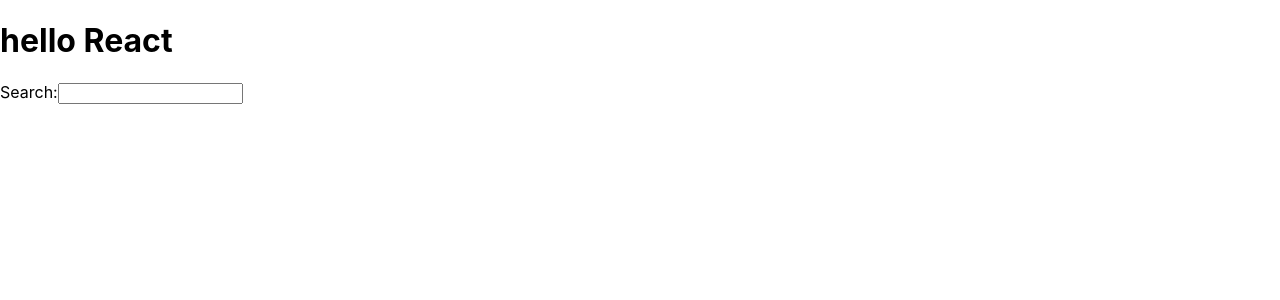
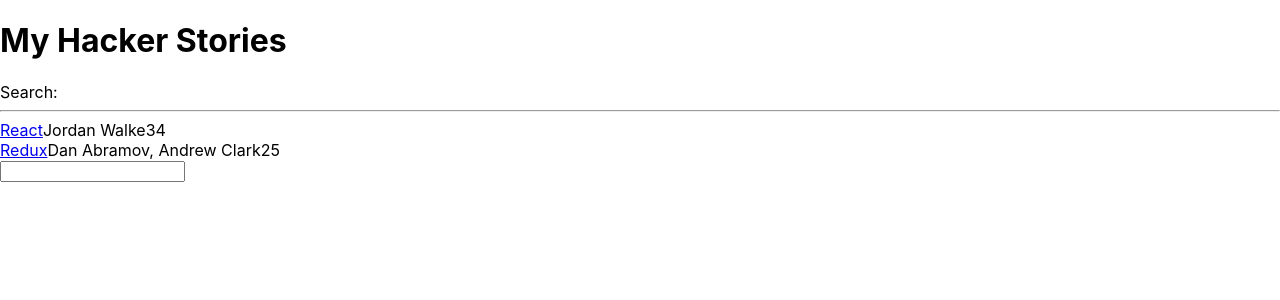
Before and after one commit to manamiueda1/hacker-stories, a React (Create React App) app: page / in a window 1280 px wide. Shown: the top 300 px of the page. Built offline with nearby package versions, Linux system fonts and the light colour scheme.

Commit message:
added list

```diff
--- a/src/App.js
+++ b/src/App.js
@@ -1,25 +1,44 @@
 import logo from "./logo.svg";
 import "./App.css";
 
-const title = "React";
-
-const welcome = {
-  greeting: "Hey",
-  title: "React",
-};
-
-function getTitle(title) {
-  return title;
-}
+const list = [
+  {
+    title: "React",
+    url: "https://reactjs.org",
+    author: "Jordan Walke",
+    num_comments: 3,
+    points: 4,
+    objectID: 0,
+  },
+  {
+    title: "Redux",
+    url: "https://redux.js.org",
+    author: "Dan Abramov, Andrew Clark",
+    num_comments: 2,
+    points: 5,
+    objectID: 1,
+  },
+];
 
 function App() {
   return (
     <div>
-      <h1>hello {getTitle("React")}</h1>
+      <h1>My Hacker Stories</h1>
 
       <label htmlFor="search" type="text">
         Search:
       </label>
+      <hr />
+      {list.map((item) => (
+        <div key={item.objectID}>
+          <span>
+            <a href={item.url}>{item.title}</a>
+          </span>
+          <span>{item.author}</span>
+          <span>{item.num_comments}</span>
+          <span>{item.points}</span>
+        </div>
+      ))}
       <input id="search" type="text" />
     </div>
   );
```
